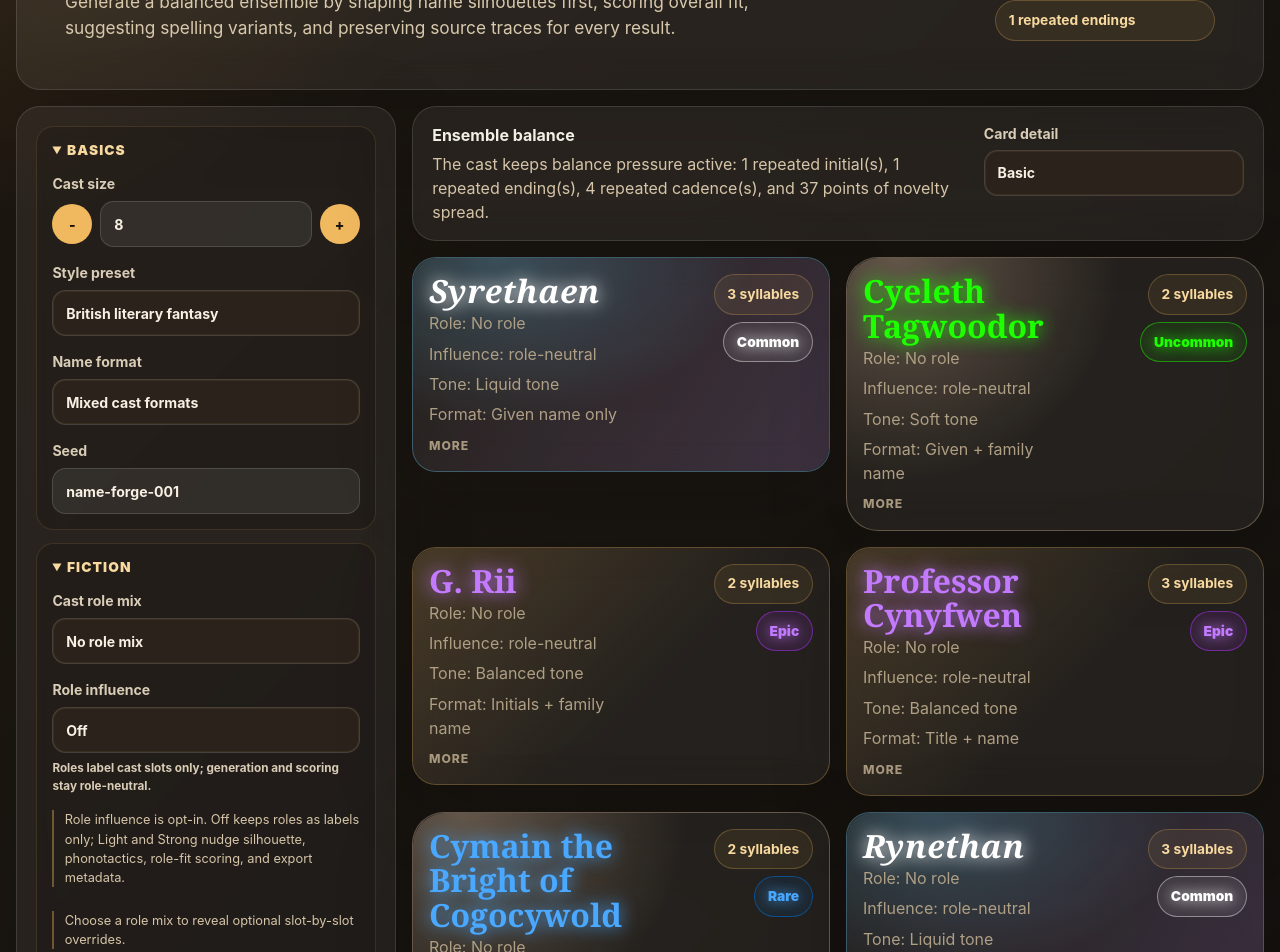
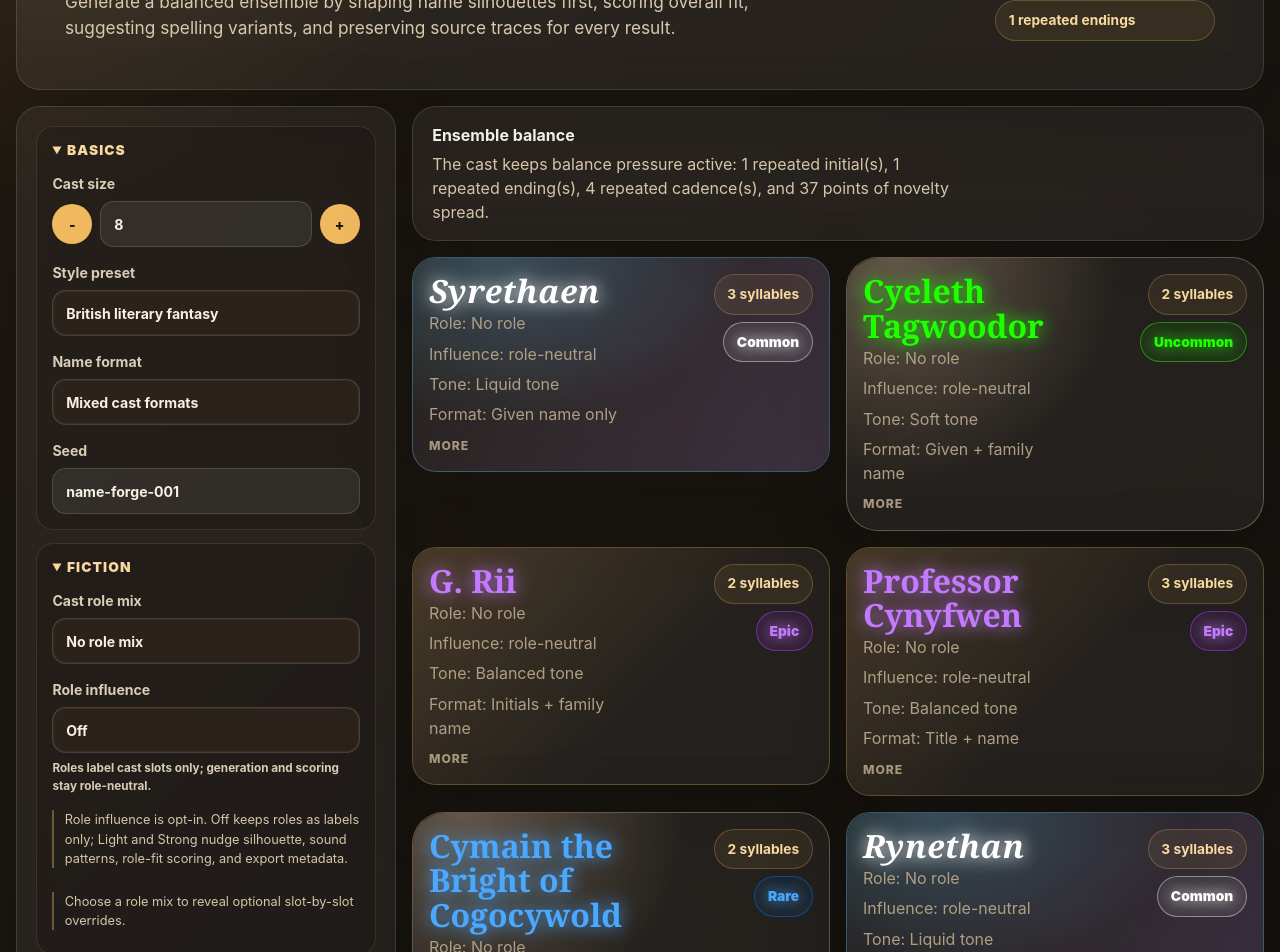
Before and after one commit to jaahay/name-forge, a React (Vite) app: page / in a window 1280 px wide. Shown: the part 300-1252 px from the top of the page. Built offline with nearby package versions, Linux system fonts and the light colour scheme.

Commit message:
Remove card detail selector

```diff
--- a/src/ui/GeneratorView.tsx
+++ b/src/ui/GeneratorView.tsx
@@ -3,7 +3,7 @@ import { serializeCastAsJson, serializeCastAsMarkdown } from '../engine/export';
 import { rarityDistributionOptions } from '../engine/rarity';
 import { castRoleOptions, castRolePresetOptions, roleInfluenceOptions } from '../engine/roles';
 import type { CastRole, CastRolePresetKind, GeneratedEnsemble, GenerationSettings, NameFormatKind, RarityDistributionPresetKind, RoleInfluenceLevel, StylePackSummary } from '../engine/types';
-import { cardDensityOptions, scoreControls, type CardDensity, type ControlKey } from './presentation';
+import { scoreControls, type ControlKey } from './presentation';
 import { ScoreControl } from './ScoreControl';
 import { NameCard } from './NameCard';
 
@@ -11,8 +11,6 @@ interface GeneratorViewProps {
   stylePacks: StylePackSummary[];
   settings: GenerationSettings;
   ensemble: GeneratedEnsemble;
-  cardDensity: CardDensity;
-  onUpdateCardDensity: (density: CardDensity) => void;
   onUpdateSetting: <K extends keyof GenerationSettings>(key: K, value: GenerationSettings[K]) => void;
   onRegenerate: (event?: FormEvent) => void;
   onRandomizeSeed: () => void;
@@ -56,8 +54,6 @@ export function GeneratorView({
   stylePacks,
   settings,
   ensemble,
-  cardDensity,
-  onUpdateCardDensity,
   onUpdateSetting,
   onRegenerate,
   onRandomizeSeed,
@@ -141,7 +137,7 @@ export function GeneratorView({
                 </select>
                 <small>{selectedRoleInfluence?.help}</small>
               </label>
-              <p className="section-note">Role influence is opt-in. Off keeps roles as labels only; Light and Strong nudge silhouette, phonotactics, role-fit scoring, and export metadata.</p>
+              <p className="section-note">Role influence is opt-in. Off keeps roles as labels only; Light and Strong nudge silhouette, sound patterns, role-fit scoring, and export metadata.</p>
               {hasRoleMix ? (
                 <details className="slot-overrides">
                   <summary>Customize slots</summary>
@@ -201,17 +197,10 @@ export function GeneratorView({
               <h2>Ensemble balance</h2>
               <p>{ensemble.diagnostics.summary}</p>
             </div>
-            <label className="density-control">
-              <span>Card detail</span>
-              <select value={cardDensity} onChange={(event) => onUpdateCardDensity(event.target.value as CardDensity)}>
-                {cardDensityOptions.map((option) => <option key={option.value} value={option.value}>{option.label}</option>)}
-              </select>
-              <small>{cardDensityOptions.find((option) => option.value === cardDensity)?.help}</small>
-            </label>
           </div>
 
-          <div className={`name-grid card-density-${cardDensity}`}>
-            {ensemble.names.map((name) => <NameCard key={name.id} name={name} density={cardDensity} />)}
+          <div className="name-grid">
+            {ensemble.names.map((name) => <NameCard key={name.id} name={name} />)}
           </div>
 
           <section className="export-panel panel" aria-labelledby="export-heading">
```
